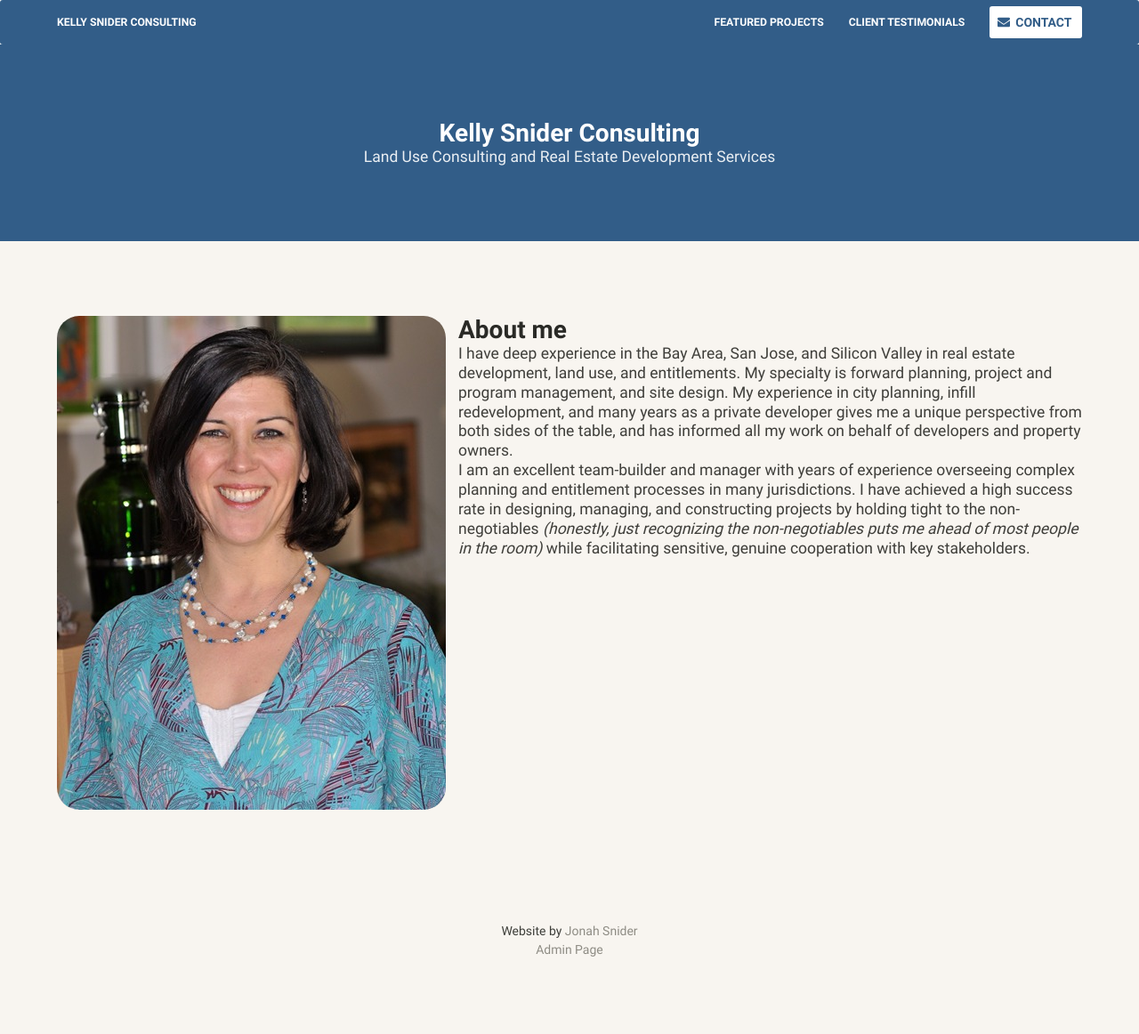
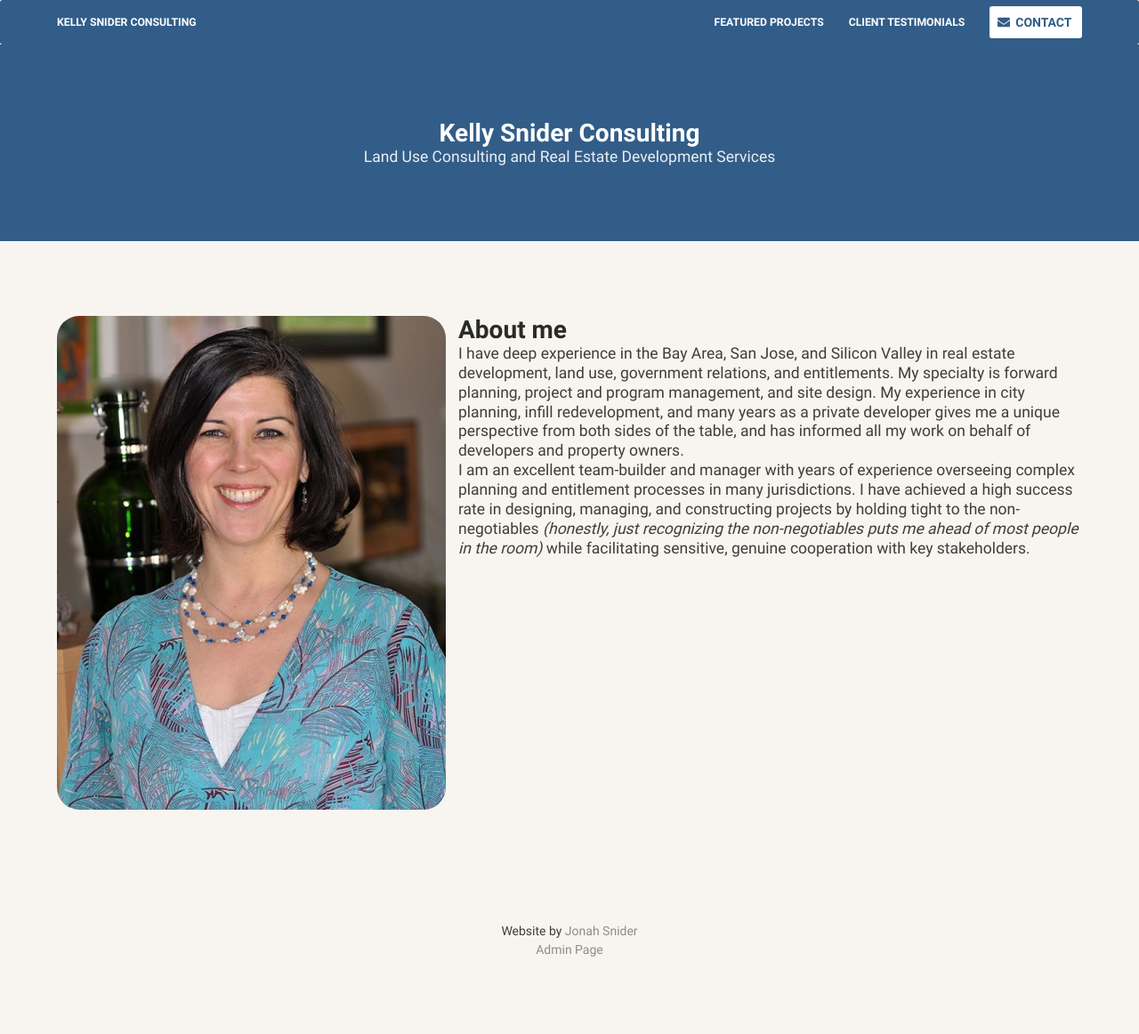
Before and after one commit to ESnider/kscsite, a Jekyll site: the page built from index.md, in a window 1280 px wide. Shown: the whole page at 89% size. Built offline with Jekyll 4.4.1, drawn with Linux system fonts in a browser that asks for light colours.

Commit message:
Update Pages “home”

```diff
--- a/index.md
+++ b/index.md
@@ -4,5 +4,20 @@
 subtitle: Land Use Consulting and Real Estate Development Services
 aboutMe:
   color: light
-  text: "I have deep experience in the Bay Area, San Jose, and Silicon Valley in real estate development, land use, and entitlements. My specialty is forward planning, project and program management, and site design. My experience in city planning, infill redevelopment, and many years as a private developer gives me a unique perspective from both sides of the table, and has informed all my work on behalf of developers and property owners. \r\n\nI am an excellent team-builder and manager with years of experience overseeing complex planning and entitlement processes in many jurisdictions. I have achieved a high success rate in designing, managing, and constructing projects by holding tight to the non-negotiables _(honestly, just recognizing the non-negotiables puts me ahead of most people in the room)_ while facilitating sensitive, genuine cooperation with key stakeholders."
+  text: >-
+    I have deep experience in the Bay Area, San Jose, and Silicon Valley in real
+    estate development, land use, government relations, and entitlements. My
+    specialty is forward planning, project and program management, and site
+    design. My experience in city planning, infill redevelopment, and many years
+    as a private developer gives me a unique perspective from both sides of the
+    table, and has informed all my work on behalf of developers and property
+    owners.
+
+
+    I am an excellent team-builder and manager with years of experience
+    overseeing complex planning and entitlement processes in many jurisdictions.
+    I have achieved a high success rate in designing, managing, and constructing
+    projects by holding tight to the non-negotiables _(honestly, just
+    recognizing the non-negotiables puts me ahead of most people in the room)_
+    while facilitating sensitive, genuine cooperation with key stakeholders.
 ---
```
